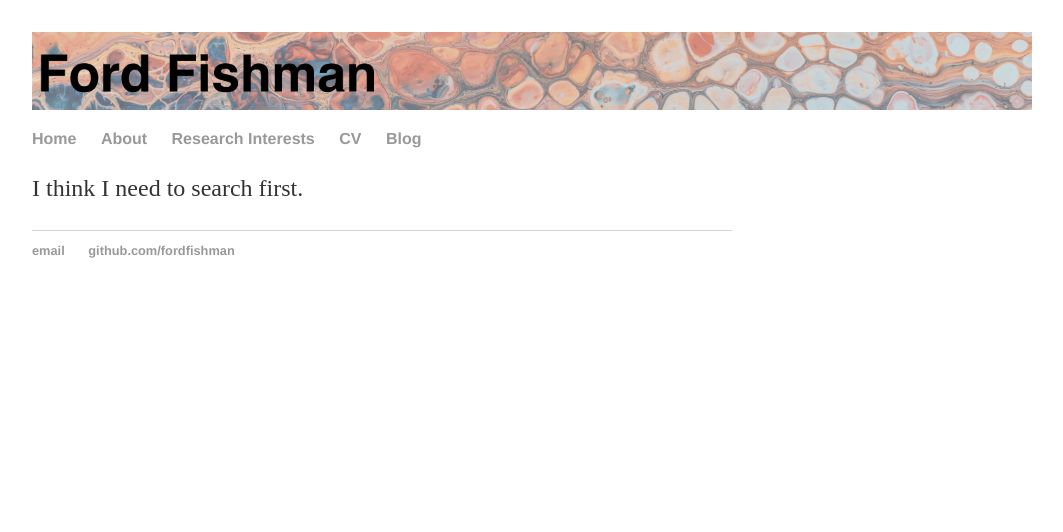
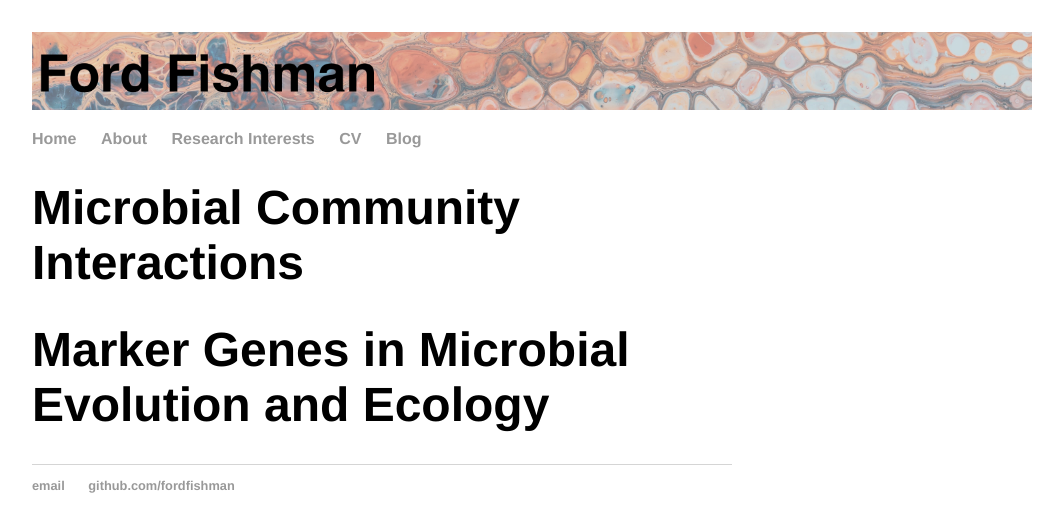
Before and after one commit to fordfishman/fordfishman.github.io, a Jekyll site: the page built from research/index.html, in a window 1280 px wide. Shown: the top 532 px of the page, without its empty margins (0-1063 px from the left). Built offline with Jekyll 4.4.1, drawn with Linux system fonts in a browser that asks for light colours.

Commit message:
Updated pages with basic info

```diff
--- a/css/main.css
+++ b/css/main.css
@@ -32,8 +32,9 @@ h1 {
     font-family:'Helvetica', 'Arial', 'Sans-Serif';
 }
 p {
-    font-size: 1.5em;
-    line-height: 1.4em;
+    font-size: 1.0em;
+    font-family: 'Arial', 'Helvetica', 'sans-serif';
+    line-height: 0.9em;
     color: #333;
 }
 footer {
--- a/cv/index.html
+++ b/cv/index.html
@@ -2,5 +2,7 @@
 layout: default
 ---
 <div class="blurb">
-    <p>An academic failure</p>
+    <p>Download CV:
+        <a href="/files/">  </a>
+    </p>
 </div>
--- a/research/index.html
+++ b/research/index.html
@@ -2,5 +2,8 @@
 layout: default
 ---
 <div class="blurb">
-    <p>I think I need to search first.</p>
+    <h1>Microbial Community Interactions</h1>
+    <p></p>
+    <h1>Marker Genes in Microbial Evolution and Ecology</h1>
+    <p></p>
 </div>
```
